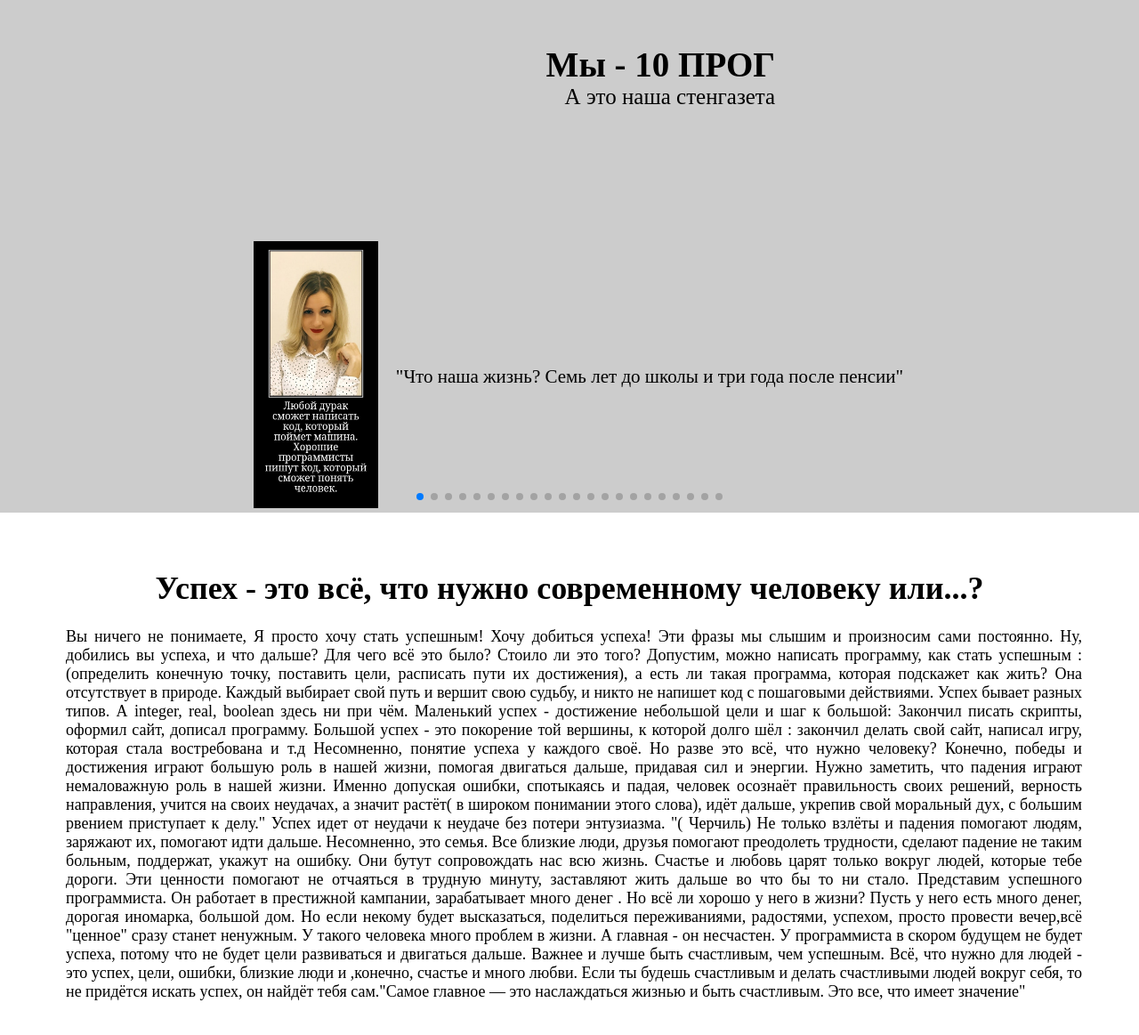
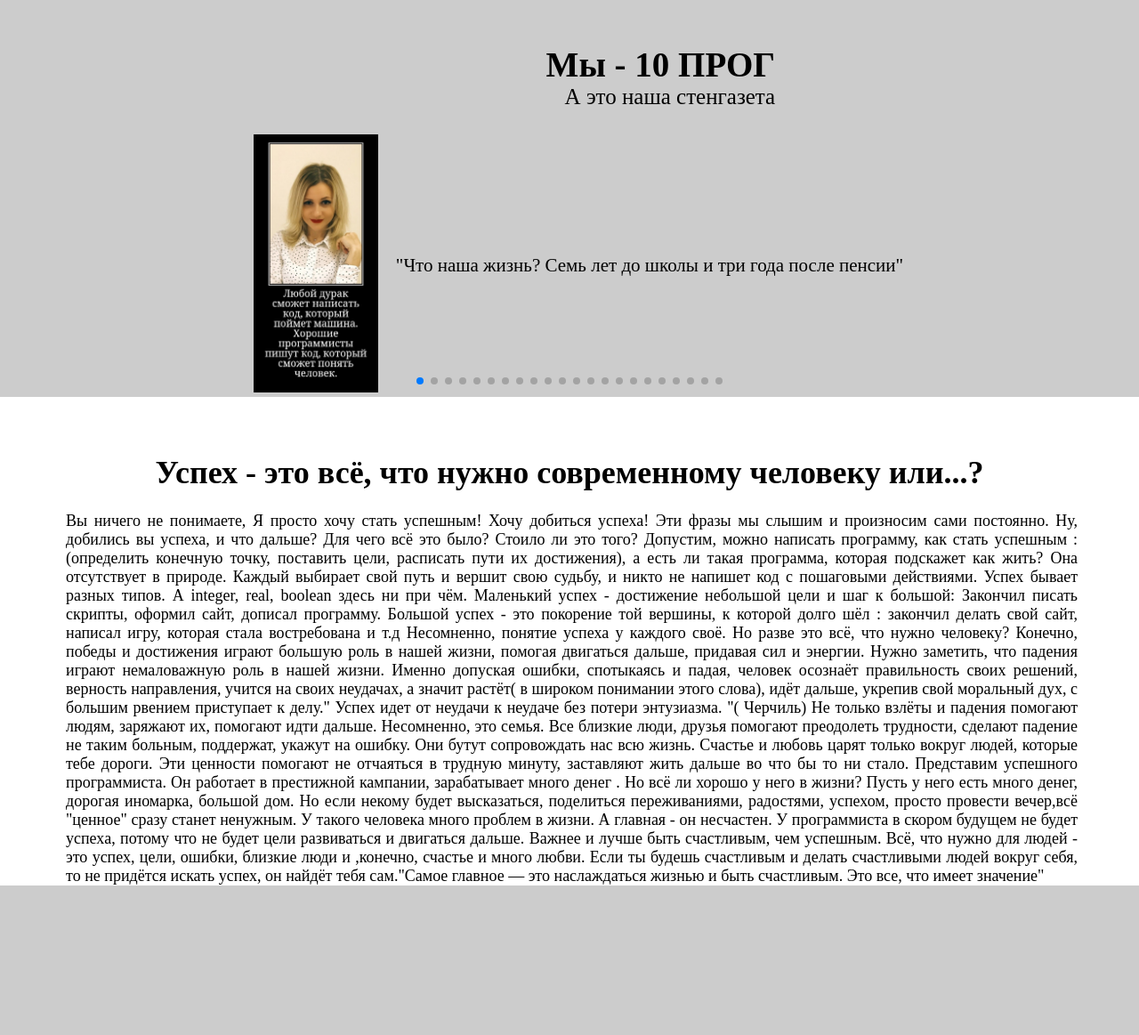
Before and after one commit to ippishio/msu-jrnl, a React (Create React App) app: page / in a window 1280 px wide. Shown: the part 129-1292 px from the top of the page at 89% size. After the commit the page ends 1124 px from the top, so only its background shows below. Built offline with nearby package versions, Linux system fonts and the light colour scheme.

Commit message:
Rereacting finallllll

```diff
--- a/src/App.css
+++ b/src/App.css
@@ -5,4 +5,5 @@
 }
 body{
   overflow-x: hidden;
+  background-color: #cccccc;
 }
--- a/src/components/body-t.css
+++ b/src/components/body-t.css
@@ -1,5 +1,5 @@
 .t-flex{
-    height: 900px;
+    height: 110%;
     background-color: white;
 
     display: flex;
@@ -22,5 +22,6 @@
     margin-left: 10px;
     margin-top: 2%;
     font-size: 18px;
+    margin-right: 5px;
 
 }
--- a/src/components/head.css
+++ b/src/components/head.css
@@ -1,6 +1,6 @@
 .head{
     width: 100vw;
-    height: 400px;
+    height: 280px;
     background-color: #cccccc;
 
 }
--- a/src/components/swiper.css
+++ b/src/components/swiper.css
@@ -2,7 +2,7 @@
 .about_swip{
     display: block;
     overflow-x: hidden;
-   width: 100vw;
+   width: 100%;
 
 }
 .about_sw{
@@ -56,6 +56,6 @@
   .S img{
     margin-left: 20px;
     width: 140px;
-    height: 300px;
+    height: 290px;
 
   }
--- a/src/components/swiper.tsx
+++ b/src/components/swiper.tsx
@@ -42,7 +42,7 @@ return (
       pagination={true
       }
       navigation={false}
-      modules={[ Pagination,Autoplay]}
+      modules={[ Navigation,Pagination,Autoplay]}
       className="mySwiper"
     >
 
@@ -56,14 +56,14 @@ return (
          <SwiperSlide>
         <div className="S-flex">
           <div className="S"><img src='20.jpg' ></img></div>
-          <div className="S-p"><p>"Что наша жизнь? Семь лет до школы и три года после пенсии"</p></div>
+          <div className="S-p"><p>"Сильные люди не любят свидетелей своей слабости"</p></div>
         </div>
 
          </SwiperSlide>
          <SwiperSlide>
         <div className="S-flex">
           <div className="S"><img src='21.jpg' ></img></div>
-          <div className="S-p"><p>"Что наша жизнь? Семь лет до школы и три года после пенсии"</p></div>
+          <div className="S-p"><p>"К черту совершенство. Не надо его добиваться. Надо развиваться. Пусть фишки ложатся как ложатся."</p></div>
         </div>
 
          </SwiperSlide>
--- a/src/index.css
+++ b/src/index.css
@@ -1,3 +1,4 @@
 body{
     overflow-x: hidden;
+    background-color: #cccccc;
 }
```
Also changed, not shown: src/img/23.jpg (added), src/img/24.jpg (added), 11 other files (tests, documents, lock files or other folders).
